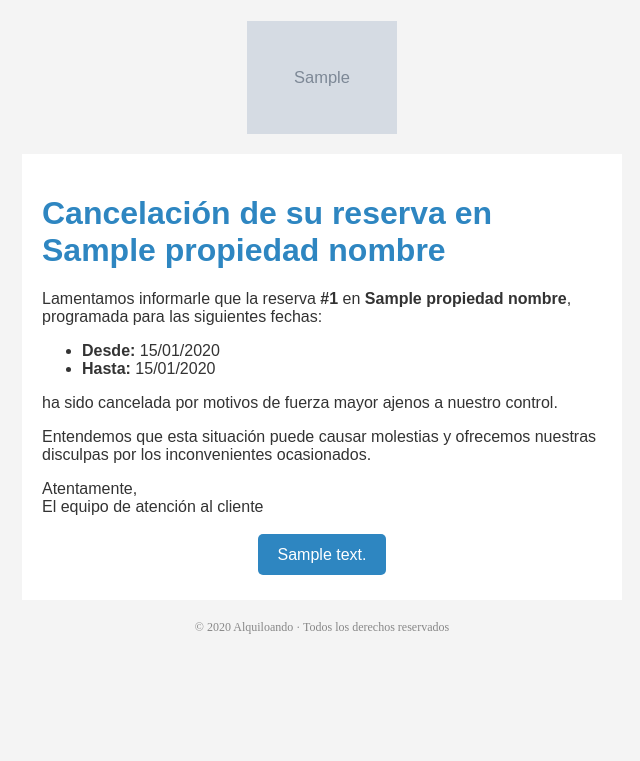
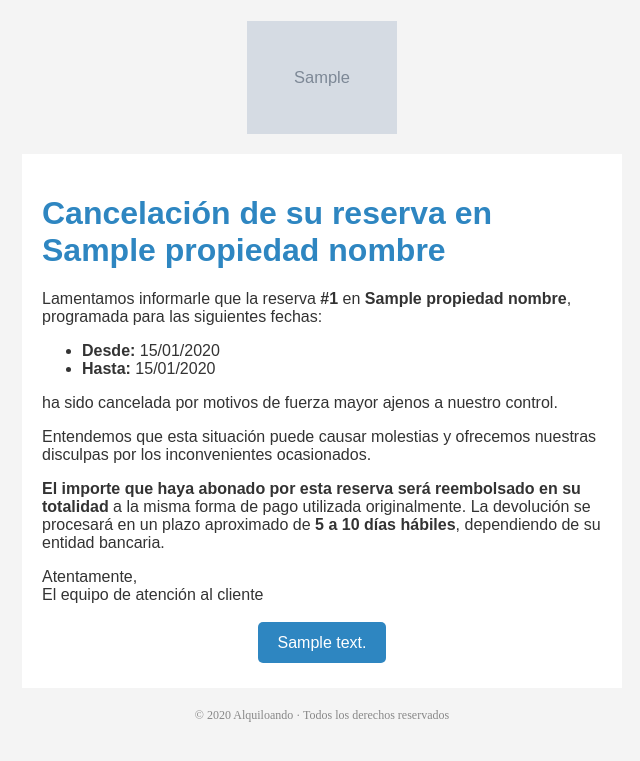
Before and after one commit to Francogrch/trinity-back, a Flask app: template src/web/templates/reserva_cancelada_inquilino.html in a window 1280 px wide. Shown: the top 761 px of the page, without its empty margins (318-958 px from the left). Run offline with Flask 3, Linux system fonts and the light colour scheme; the template is opened without the code that fills it: most values are stand-ins (such as "Sample title", 1, 10 or a date in 2020); grey boxes marked "Sample" are stand-in pictures.

Commit message:
Fix información de la devolución

```diff
--- a/src/web/config.py
+++ b/src/web/config.py
@@ -20,4 +20,5 @@ class Config:
     MAIL_USERNAME = 'alquiloando1@gmail.com'
     MAIL_PASSWORD = 'uioermbleomvetkj' # APP Password para integrar con flask, password real=?J3:m~Jk2}w6Z&H
     MAIL_SUPPRESS_SEND = True # Esto bloquea el envio del msg.
+    #MAIL_SUPPRESS_SEND = False # Descomentar esto para que mande realmente el email.
     MAIL_DEFAULT_SENDER = ('Alquiloando SA', 'alquiloando1@gmail.com')
--- a/src/web/templates/reserva_cancelada_inquilino.html
+++ b/src/web/templates/reserva_cancelada_inquilino.html
@@ -16,6 +16,10 @@
 
 <p>Entendemos que esta situación puede causar molestias y ofrecemos nuestras disculpas por los inconvenientes ocasionados.</p>
 
+<p><strong>El importe que haya abonado por esta reserva será reembolsado en su totalidad</strong>
+a la misma forma de pago utilizada originalmente. La devolución se procesará en un plazo
+aproximado de <strong>5 a 10 días hábiles</strong>, dependiendo de su entidad bancaria.</p>
+
 <p>Atentamente,<br>
 El equipo de atención al cliente</p>
 {% endblock %}
--- a/src/web/templates/reserva_cancelada_inquilino.txt
+++ b/src/web/templates/reserva_cancelada_inquilino.txt
@@ -14,6 +14,10 @@ ha sido cancelada por motivos de fuerza mayor ajenos a nuestro control.
 Entendemos que esta situación puede causarle molestias y ofrecemos nuestras disculpas
 por los inconvenientes ocasionados.
 
+El importe que haya abonado por esta reserva será reembolsado en su totalidad
+a la misma forma de pago utilizada originalmente. La devolución se procesará en un plazo
+aproximado de 5 a 10 días hábiles, dependiendo de su entidad bancaria.
+
 Puede consultar los detalles de su reserva aquí:
 {{ cta_url }}
 
```
